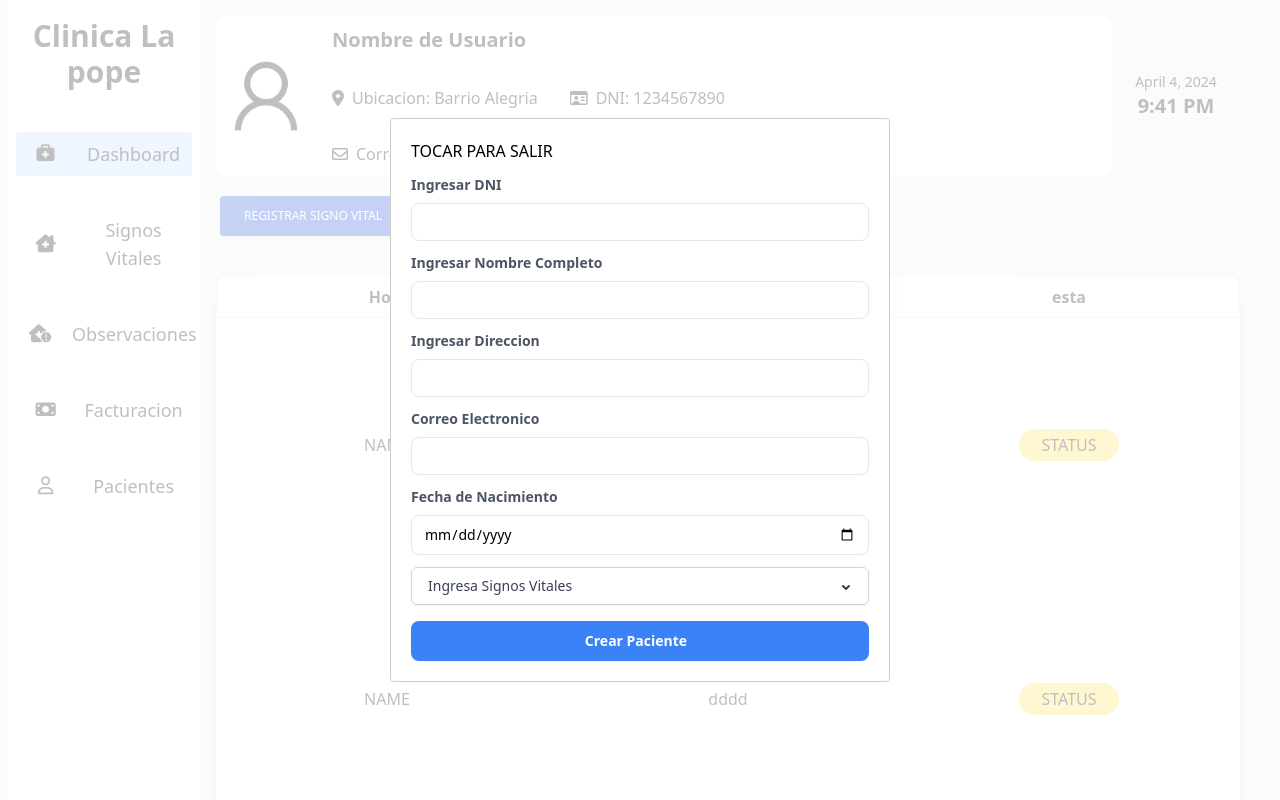
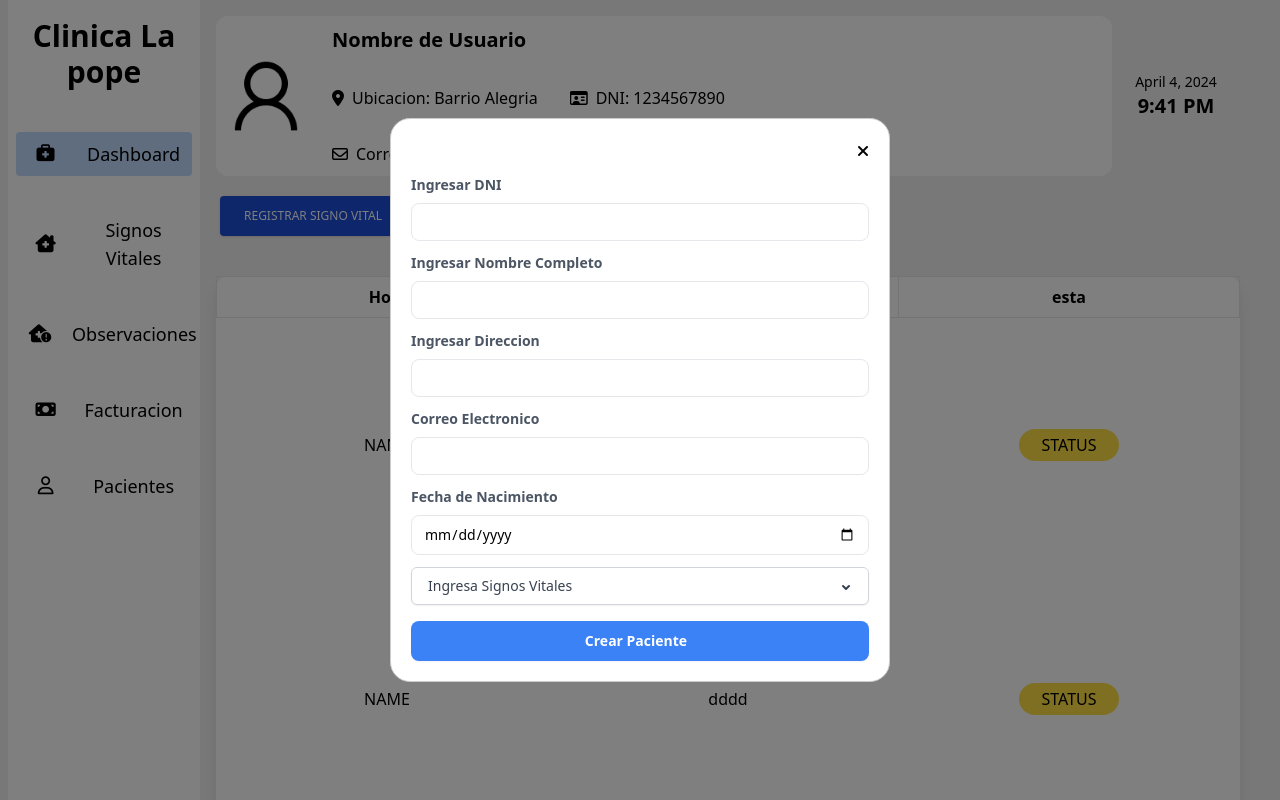
Before and after one commit to Jesus180Reyes/clinica-app, a React (Vite) app: page /signos-vitales in a window 1280 px wide. Both pictures are taken after a click on the button "REGISTRAR SIGNO VITAL". Shown: the top 800 px of the page. Built offline with nearby package versions, Linux system fonts and the light colour scheme.

Commit message:
Feat: i18n structure

```diff
--- /dev/null
+++ b/src/i18n/en/en.json
@@ -0,0 +1,3 @@
+{
+
+}
--- /dev/null
+++ b/src/i18n/es/es.json
@@ -0,0 +1,3 @@
+{
+
+}
--- /dev/null
+++ b/src/i18n/i18n.ts
@@ -0,0 +1,3 @@
+export class I18nInstance {
+
+}
--- a/src/presentation/components/shared/button/PrimaryButton.tsx
+++ b/src/presentation/components/shared/button/PrimaryButton.tsx
@@ -2,10 +2,12 @@ import { FC } from 'react';
 
 interface Props {
   title: string;
+  onClick?: () => void;
 }
-export const PrimaryButton: FC<Props> = ({ title }) => {
+export const PrimaryButton: FC<Props> = ({ title, onClick }) => {
   return (
     <button
+      onClick={onClick}
       type='submit'
       className='transition duration-200 mt-4 bg-blue-500 hover:bg-blue-600 focus:bg-blue-700 focus:shadow-sm focus:ring-4 focus:ring-blue-500 focus:ring-opacity-50 text-white w-full py-2.5 rounded-lg text-sm shadow-sm hover:shadow-md font-semibold text-center inline-block'
     >
--- a/src/presentation/components/shared/modal/CustomModal.tsx
+++ b/src/presentation/components/shared/modal/CustomModal.tsx
@@ -4,6 +4,7 @@ import Modal, { Styles } from 'react-modal';
 interface Props {
   isActive: boolean;
   children: React.ReactNode;
+  onCloseModal?: () => void;
 }
 const customStyles: Styles = {
   content: {
@@ -14,25 +15,27 @@ const customStyles: Styles = {
     marginRight: '-50%',
     transform: 'translate(-50%, -50%)',
     minWidth: '500px',
+    borderRadius: '20px',
   },
+  overlay: {
+    backgroundColor: 'rgba(0, 0, 0, 0.5)',
+  }
+
 };
-export const CustomModal: FC<Props> = ({ children, isActive = false }) => {
+export const CustomModal: FC<Props> = ({ children, onCloseModal,isActive = false }) => {
   function afterOpenModal() {
     // references are now sync'd and can be accessed.
     // subtitle.style.color = '#f00';
   }
 
-  function closeModal() {
-    // setIsOpen(false);
-  }
-
   return (
     <Modal
-      isOpen={isActive}
-      onAfterOpen={afterOpenModal}
-      onRequestClose={closeModal}
-      style={customStyles}
-      contentLabel='Example Modal'
+    isOpen={isActive}
+    onAfterOpen={afterOpenModal}
+    style={customStyles}
+    contentLabel='Example Modal'
+    onRequestClose={onCloseModal}
+    shouldCloseOnOverlayClick={true}
     >
       {children}
     </Modal>
--- a/src/presentation/pages/home/signos-vitales/SignosVitalesPage.tsx
+++ b/src/presentation/pages/home/signos-vitales/SignosVitalesPage.tsx
@@ -65,9 +65,9 @@ export const SignosVitalesPage = () => {
           );
         })}
       </CustomTable>
-      <CustomModal isActive={isActive}>
-        <div>
-          <h1 onClick={() => setIsActive(false)}>TOCAR PARA SALIR</h1>
+      <CustomModal isActive={isActive} onCloseModal={()=> setIsActive(false)}>
+        <div className='text-end'>
+          <i  onClick={() => setIsActive(false)} className='fa-solid fa-xmark cursor-pointer'></i>
         </div>
         <div className='mt-3'>
           <CustomTextfieldComponent
@@ -101,7 +101,7 @@ export const SignosVitalesPage = () => {
             title='Ingresa Signos Vitales'
             items={['O+', 'O-', 'A+']}
           />
-          <PrimaryButton title='Crear Paciente' />
+          <PrimaryButton title='Crear Paciente' onClick={() => console.log('click')} />
         </div>
       </CustomModal>
     </>
```
Also changed, not shown: src/presentation/components/shared/dropdown/CustomDropdownComponent.tsx (+8 -0 lines).
